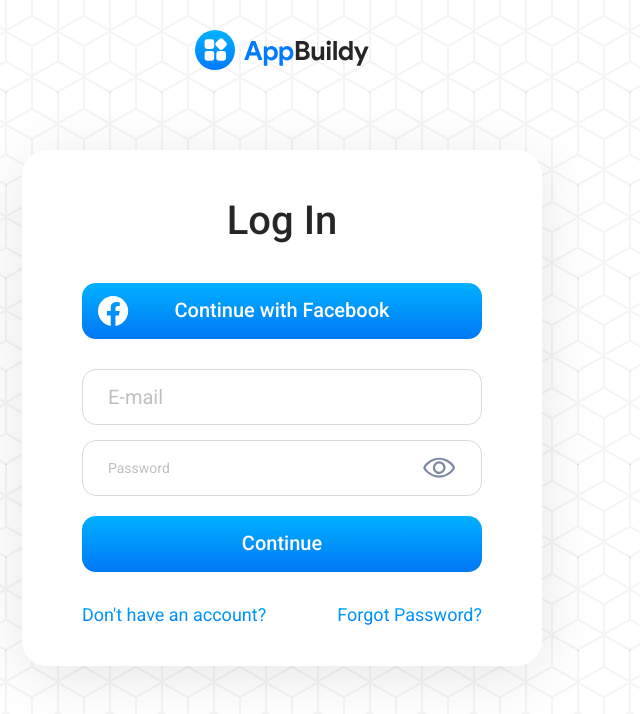
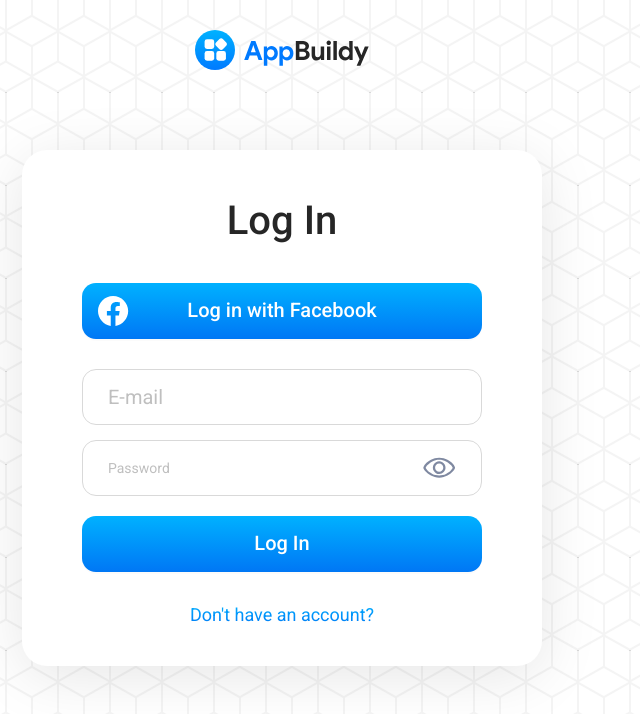
Before and after one commit to appbuildy/dashboard, a React (Create React App) app: page /login in a window 1280 px wide. Shown: the top 714 px of the page, without its empty margins (358-998 px from the left). Built offline with nearby package versions, Linux system fonts and the light colour scheme; no server answers; what javascript-time-ago, redux-act would draw is missing.

Commit message:
useEffect

```diff
--- a/src/features/pages/login/index.tsx
+++ b/src/features/pages/login/index.tsx
@@ -21,9 +21,9 @@
 
   const [error, setError] = useState('');
 
-  const handleGoogle = () => {
-    window.open('https://www.appbuildy.com/auth/google_oauth2/');
-  };
+  // const handleGoogle = () => {
+  //   window.open('https://www.appbuildy.com/auth/google_oauth2/');
+  // };
 
   const handleFacebook = () => {
     window.open('https://www.appbuildy.com/auth/facebook');
@@ -77,7 +77,7 @@
                 <Social>
                   <img alt="google icon" src={facebookSvg} />
                 </Social>
-                Continue with Facebook
+                Log in with Facebook
                 <CenterHelper />
               </ButtonAlign>
             </Button>
@@ -110,7 +110,7 @@
             />
             <BigSizedBox />
             <Button onClick={handleCredentials} size={'big'}>
-              Continue
+              Log In
             </Button>
           </Inputs>
           <Actions>
@@ -121,9 +121,9 @@
                 Don't have an account?
               </ActionText>
             </Link>
-            <Link to="">
-              <ActionText>Forgot Password?</ActionText>
-            </Link>
+            {/*<Link to="">*/}
+            {/*  <ActionText>Forgot Password?</ActionText>*/}
+            {/*</Link>*/}
           </Actions>
         </Form>
       </Container>
@@ -207,7 +207,7 @@
 const Actions = styled.div`
   margin-top: 32px;
   display: flex;
-  justify-content: space-between;
+  justify-content: center;
 `;
 
 const ActionText = styled.div`
--- a/src/features/pages/register/index.tsx
+++ b/src/features/pages/register/index.tsx
@@ -1,16 +1,11 @@
-import React, { useState } from 'react';
+import React, { useEffect, useState } from 'react';
 import styled from 'styled-components';
 import { Input, PasswordInput, Button, Error } from '../../../ui';
 import { useHistory, Link } from 'react-router-dom';
 import { emailRegEx } from '../../lib/emailRegEx';
 import { register } from '../../../redux/application/actions';
 import { useDispatch } from 'react-redux';
-import {
-  bgSvg,
-  logoSvg,
-  facebookSvg,
-  googleSvg,
-} from '../../../assets/authorization';
+import { bgSvg, logoSvg, facebookSvg } from '../../../assets/authorization';
 
 const Register = () => {
   const history = useHistory();
@@ -22,9 +17,9 @@
 
   const [error, setError] = useState('');
 
-  const handleGoogle = () => {
-    window.open('https://www.appbuildy.com/auth/google_oauth2/');
-  };
+  // const handleGoogle = () => {
+  //   window.open('https://www.appbuildy.com/auth/google_oauth2/');
+  // };
 
   const handleFacebook = () => {
     window.open('https://www.appbuildy.com/auth/facebook');
@@ -41,6 +36,14 @@
 
     return !emailError && !passwordError && !secondPasswordError;
   };
+
+  useEffect(() => {
+    const urlParams = new URLSearchParams(history.location.search);
+    const parsedEmail = urlParams.get('email');
+    if (parsedEmail) {
+      setEmail(parsedEmail);
+    }
+  }, [history.location.search]);
 
   const handleCredentials = () => {
     setError('');
@@ -81,7 +84,7 @@
                 <Social>
                   <img alt="google icon" src={facebookSvg} />
                 </Social>
-                Continue with Facebook
+                Sign Up with Facebook
                 <CenterHelper />
               </ButtonAlign>
             </Button>
@@ -123,7 +126,7 @@
             />
             <BigSizedBox />
             <Button onClick={handleCredentials} size={'big'}>
-              Continue
+              Sign Up
             </Button>
           </Inputs>
           <Actions>
```
